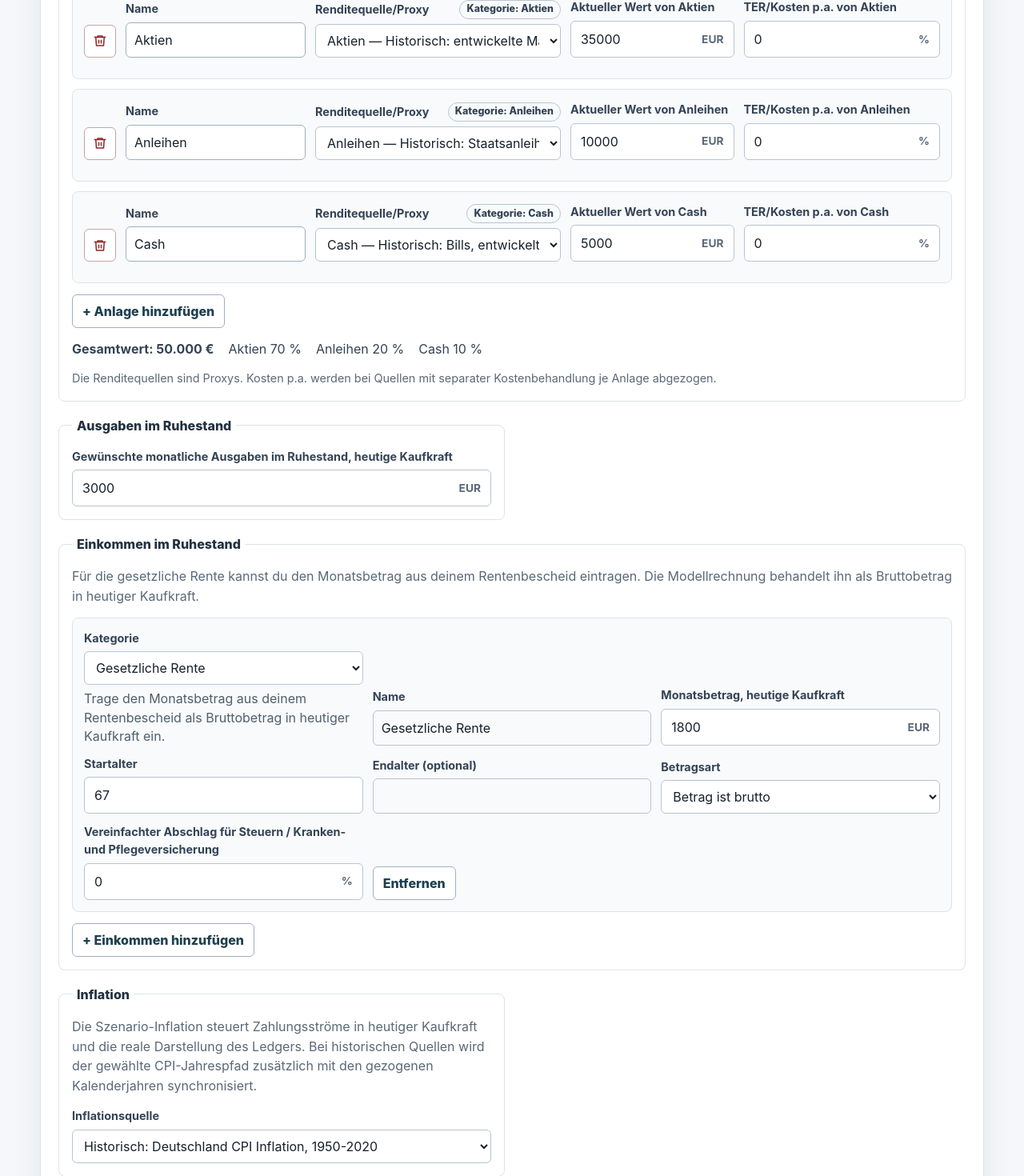
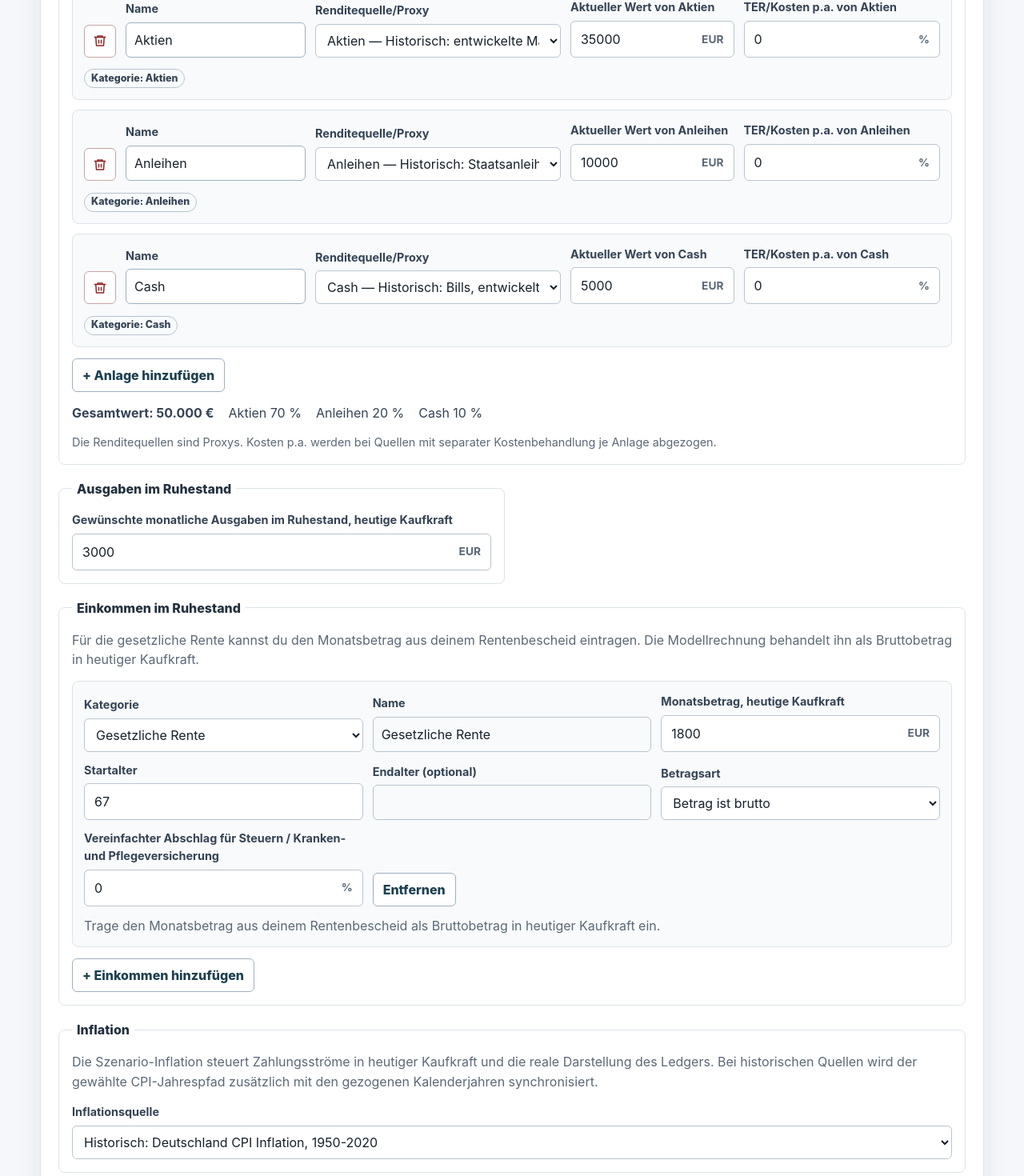
Before and after one commit to MaTeuff-bot/rentenlueckenrechner, a React (Vite) app: page / in a window 1280 px wide. Shown: the part 860-2330 px from the top of the page at 80% size. Built offline with nearby package versions, Linux system fonts and the light colour scheme.

Commit message:
fix: stabilize calculator form layouts (#35)
Co-authored-by: MaTeuff-bot <MaTeuff-bot@users.noreply.github.com>

```diff
--- a/src/features/rentenluecke/components/InputPanel/InflationSourceSection.tsx
+++ b/src/features/rentenluecke/components/InputPanel/InflationSourceSection.tsx
@@ -24,7 +24,7 @@ export function InflationSourceSection({
   onInflationSourceChange,
 }: InflationSourceSectionProps) {
   return (
-    <fieldset>
+    <fieldset className="wide-fieldset">
       <legend>Inflation</legend>
       <p className="field-help">
         Die Szenario-Inflation steuert Zahlungsströme in heutiger Kaufkraft und die reale Darstellung des Ledgers. Bei
--- a/src/features/rentenluecke/components/InputPanel/PortfolioBucketSection.tsx
+++ b/src/features/rentenluecke/components/InputPanel/PortfolioBucketSection.tsx
@@ -43,11 +43,8 @@ export function PortfolioBucketSection({ buckets, total, allocation, error, onUp
                 <input type="text" aria-label={`Name von ${label}`} value={bucket.name} placeholder={fallbackName} onChange={(event) => onUpdate(bucket.id, { name: event.target.value })} />
               </label>
               <label className="field">
-                <span className="field-label-row">
-                  <span className="field-label">Renditequelle/Proxy</span>
-                  <span className="source-category-chip">Kategorie: {formatSourceCategoryLabel(category)}</span>
-                </span>
-                <select aria-label={`Renditequelle/Proxy von ${label}`} value={bucket.returnSeriesId} onChange={(event) => onUpdate(bucket.id, { returnSeriesId: event.target.value })}>
+                <span className="field-label">Renditequelle/Proxy</span>
+                <select aria-describedby={`portfolio-notes-${bucket.id}`} aria-label={`Renditequelle/Proxy von ${label}`} value={bucket.returnSeriesId} onChange={(event) => onUpdate(bucket.id, { returnSeriesId: event.target.value })}>
                   {sourceOptionGroups.map((group) => (
                     <optgroup key={group.label} label={group.label}>
                       {group.options.map((option) => <option key={option.id} value={option.id}>{formatDropdownLabel(option)}</option>)}
@@ -67,7 +64,8 @@ export function PortfolioBucketSection({ buckets, total, allocation, error, onUp
                   onChange={(annualCostRate) => onUpdate(bucket.id, { annualCostRate })}
                 />
               </div>
-              <div className="portfolio-row-notes" aria-live="polite">
+              <div className="portfolio-row-notes" id={`portfolio-notes-${bucket.id}`} aria-live="polite">
+                <span className="source-category-chip">Kategorie: {formatSourceCategoryLabel(category)}</span>
                 {selectedSource?.costTreatment === 'netOfFundCosts' ? <p className="portfolio-cost-note">ETF-TER/OCF ist in dieser Renditequelle bereits berücksichtigt. Das Kostenfeld ist nur für zusätzliche Kosten gedacht; unter der aktuellen Modellierung wird es bei dieser Quelle nicht abgezogen.</p> : null}
               </div>
             </div>
--- a/src/features/rentenluecke/components/InputPanel/RetirementIncomeStreamsSection.tsx
+++ b/src/features/rentenluecke/components/InputPanel/RetirementIncomeStreamsSection.tsx
@@ -77,6 +77,7 @@ export function RetirementIncomeStreamsSection({ streams, onUpdate, onAdd, onRem
                 <span className="field-label">Kategorie</span>
                 <select
                   aria-label={`Kategorie von ${label}`}
+                  aria-describedby={`retirement-income-help-${stream.id}`}
                   value={kind}
                   onChange={(event) => {
                     const nextKind = event.target.value as RetirementIncomeStreamKind
@@ -89,7 +90,6 @@ export function RetirementIncomeStreamsSection({ streams, onUpdate, onAdd, onRem
                     <option key={value} value={value}>{details.label}</option>
                   ))}
                 </select>
-                <span className="field-help">{category.helper}</span>
               </label>
               <label className="field">
                 <span className="field-label">Name</span>
@@ -154,6 +154,9 @@ export function RetirementIncomeStreamsSection({ streams, onUpdate, onAdd, onRem
               >
                 Entfernen
               </button>
+              <p className="field-help retirement-income-row-note" id={`retirement-income-help-${stream.id}`} aria-live="polite">
+                {category.helper}
+              </p>
             </div>
           )
         })}
--- a/src/styles.css
+++ b/src/styles.css
@@ -150,14 +150,6 @@ legend {
   color: #344355;
   font-size: 0.9rem;
   font-weight: 700;
-}
-
-.field-label-row {
-  display: flex;
-  flex-wrap: wrap;
-  align-items: center;
-  justify-content: space-between;
-  gap: 8px;
 }
 
 .source-category-chip {
@@ -730,7 +722,7 @@ tr:last-child td {
 .portfolio-bucket .field > input { min-height: 41px; border: 1px solid #9fb0c0; background: #fff; border-radius: 6px; padding: 9px 10px; }
 .portfolio-cost-field { align-self: end; }
 .portfolio-cost-note { max-width: 34rem; margin: 6px 0 0; color: #52606d; font-size: 0.82rem; line-height: 1.35; }
-.portfolio-row-notes { grid-column: 1 / -1; }
+.portfolio-row-notes { grid-column: 1 / -1; min-width: 0; overflow-wrap: anywhere; }
 .portfolio-remove { display: inline-grid; place-items: center; align-self: end; width: 40px; height: 41px; border: 1px solid #c7a5a5; border-radius: 6px; background: #fff; color: #8f2525; cursor: pointer; }
 .portfolio-remove:hover { background: #fff1f1; }
 .portfolio-add { justify-self: start; }
@@ -745,6 +737,7 @@ tr:last-child td {
 .retirement-income-list { display: grid; gap: 12px; }
 .retirement-income-stream { display: grid; grid-template-columns: repeat(3, minmax(150px, 1fr)); align-items: end; gap: 12px; padding: 14px; border: 1px solid #dce3ea; border-radius: 8px; background: #f8fafb; }
 .retirement-income-stream .field > input { min-height: 41px; border: 1px solid #b9c4cf; border-radius: 6px; padding: 9px 10px; }
+.retirement-income-row-note { grid-column: 1 / -1; min-width: 0; margin: 0; overflow-wrap: anywhere; }
 .retirement-income-note { margin-top: 0; color: #52606d; }
 .retirement-income-add, .retirement-income-remove { justify-self: start; }
 @media (max-width: 760px) { .retirement-income-stream { grid-template-columns: 1fr; } }
```
Also changed, not shown: 2 other files (tests, documents, lock files or other folders).
